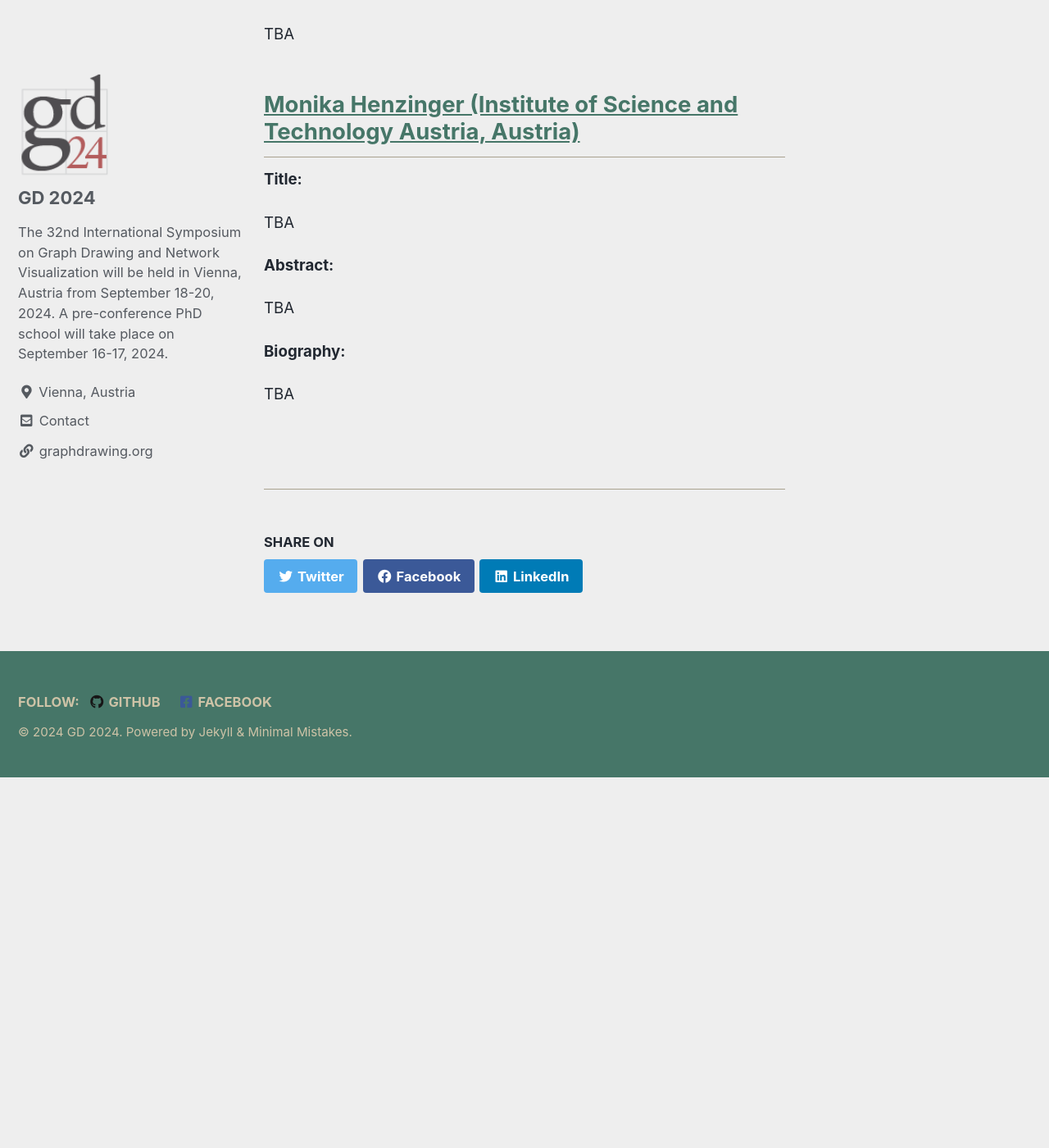
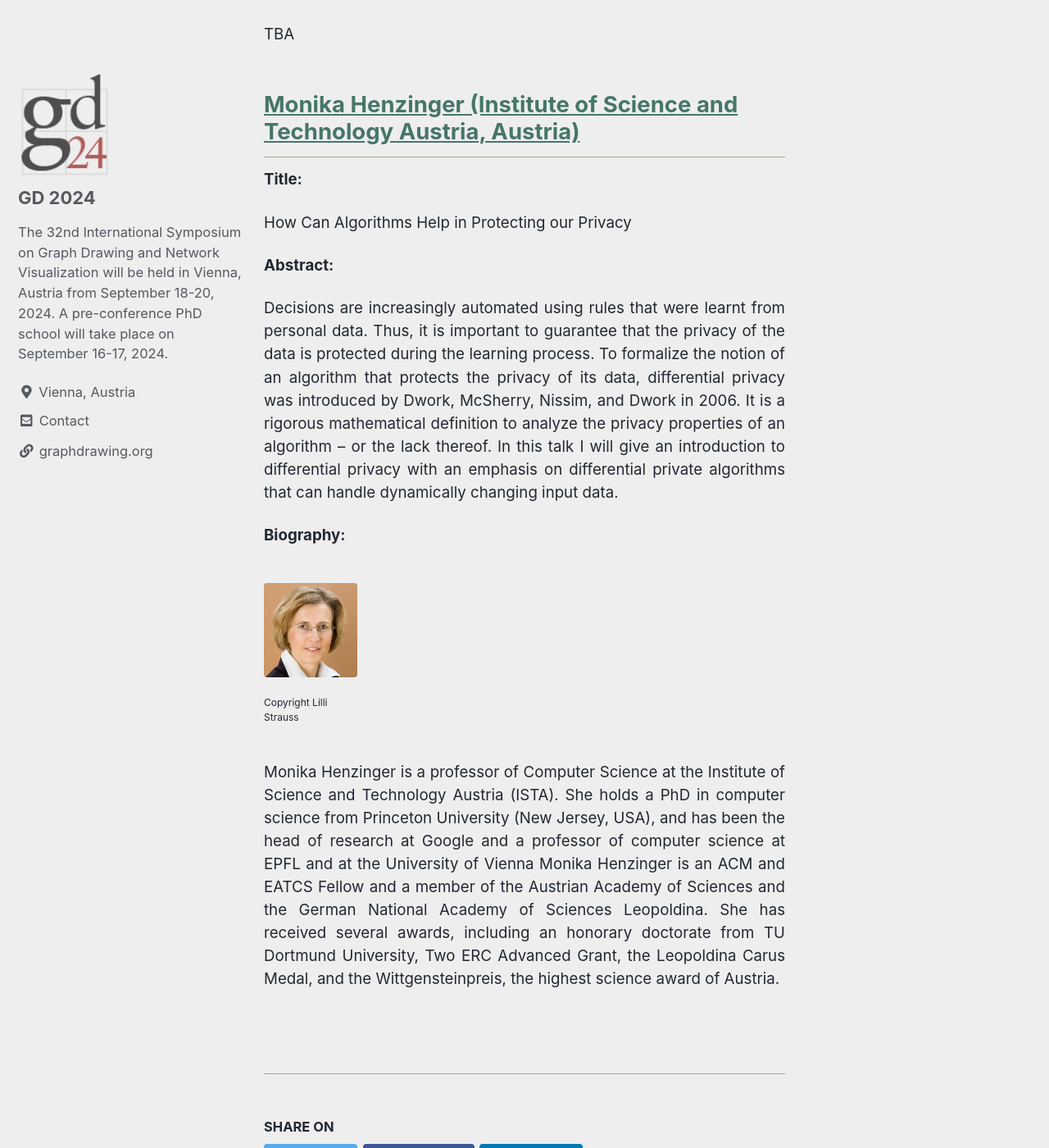
Before and after one commit to graphdrawing/gd2024, a Jekyll site: the page built from pages/speaker.md, in a window 1280 px wide and 1400 px high, scrolled down 827 px. Shown: the whole window at 82% size. Built offline with Jekyll 4.4.1, drawn with Linux system fonts in a browser that asks for light colours; cached includes are drawn as plain includes; before the commit the page ends 1775 px from its top, so only the background shows below that.

Commit message:
update speaker info

```diff
--- a/pages/speaker.md
+++ b/pages/speaker.md
@@ -23,16 +23,24 @@ toc: true
 ## [Monika Henzinger (Institute of Science and Technology Austria, Austria)](https://ist.ac.at/en/research/henzinger_monika-group/)
 
 <p> <strong> Title: </strong> </p>
-<p> TBA </p>
+<p> How Can Algorithms Help in Protecting our Privacy </p>
 <p> <strong> Abstract: </strong> </p>
-<p> TBA </p>
+<p> Decisions are increasingly automated using rules that were learnt from personal data. Thus, it is important to guarantee that the privacy of the data is protected during the learning process. To formalize the notion of an algorithm that protects the privacy of its data, differential privacy was introduced by Dwork, McSherry, Nissim, and Dwork in 2006. It is a rigorous mathematical definition to analyze the privacy properties of an algorithm – or the lack thereof. In this talk I will give an introduction to differential privacy with an emphasis on differential private algorithms that can handle dynamically changing input data. </p>
 
 <p> <strong> Biography: </strong> </p>
-<p> TBA </p>
+<p><figure style="width:18%" align="left">
+  <img src="../../assets/images/speaker/Monika_Henzinger.jpg">
+  <footer style="font-size: 12px">Copyright Lilli Strauss</footer>
+  <!-- <figcaption>Caption goes here</figcaption> -->
+</figure></p>
+<p> Monika Henzinger is a professor of Computer Science at the Institute of Science and Technology Austria (ISTA). She holds a PhD in computer science from Princeton University (New Jersey, USA), and has been the head of research at Google and a professor of computer science at EPFL and at the University of Vienna
+
+Monika Henzinger is an ACM and EATCS Fellow and a member of the Austrian Academy of Sciences and the German National Academy of Sciences Leopoldina. She has received several awards, including an honorary doctorate from TU Dortmund University, Two ERC Advanced Grant, the Leopoldina Carus Medal, and the Wittgensteinpreis, the highest science award of Austria. </p>
+
 <!--
 <p>
 <img style="border-radius: 50%; padding-top: 0px; padding-right: 0px; padding-bottom: 0px; padding-left: 20px" src=
-"../../assets/images/speaker/Kazuo_Misue.jpg" align="right" width="180" height="180" padding="10px">Kazuo Misue is a professor at the Faculty of Engineering, Information and Systems, University of Tsukuba, Japan. He received a BSc and an MSc from Tokyo University of Science in 1984 and 1986. He received a Ph.D. in engineering from the University of Tokyo in 1997. He joined Fujitsu Limited in 1986. He worked at the International Institute for Advanced Study of Social Information Sciences, where he worked with Kozo Sugiyama and others on the research and development of graph drawing and idea support tools. In 2004, he moved to the University of Tsukuba. He has been involved in the development of visualization methods not only for graph drawing but also for various types of data. In 2021, he published "Introduction to Information Visualization (Japanese)," which organized the knowledge he had collected so far. </p>
+"../../assets/images/speaker/Monika Henzinger.jpg" align="right" width="180" height="180" padding="10px">Kazuo Misue is a professor at the Faculty of Engineering, Information and Systems, University of Tsukuba, Japan. He received a BSc and an MSc from Tokyo University of Science in 1984 and 1986. He received a Ph.D. in engineering from the University of Tokyo in 1997. He joined Fujitsu Limited in 1986. He worked at the International Institute for Advanced Study of Social Information Sciences, where he worked with Kozo Sugiyama and others on the research and development of graph drawing and idea support tools. In 2004, he moved to the University of Tsukuba. He has been involved in the development of visualization methods not only for graph drawing but also for various types of data. In 2021, he published "Introduction to Information Visualization (Japanese)," which organized the knowledge he had collected so far. </p>
 -->
 
 <!--
```
Also changed, not shown: assets/images/speaker/Kazuo_Misue.jpg (deleted), assets/images/speaker/Monika_Henzinger.jpg (added), assets/images/speaker/Ulrik_Brandes.jpg (deleted), assets/images/speaker/ubrandes.jpg (deleted).
